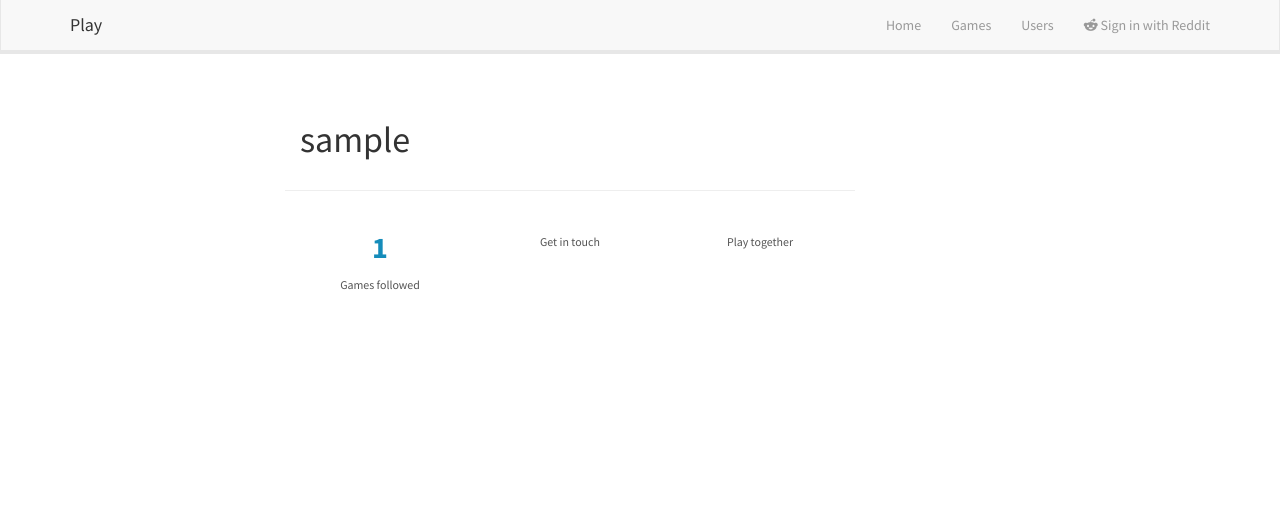
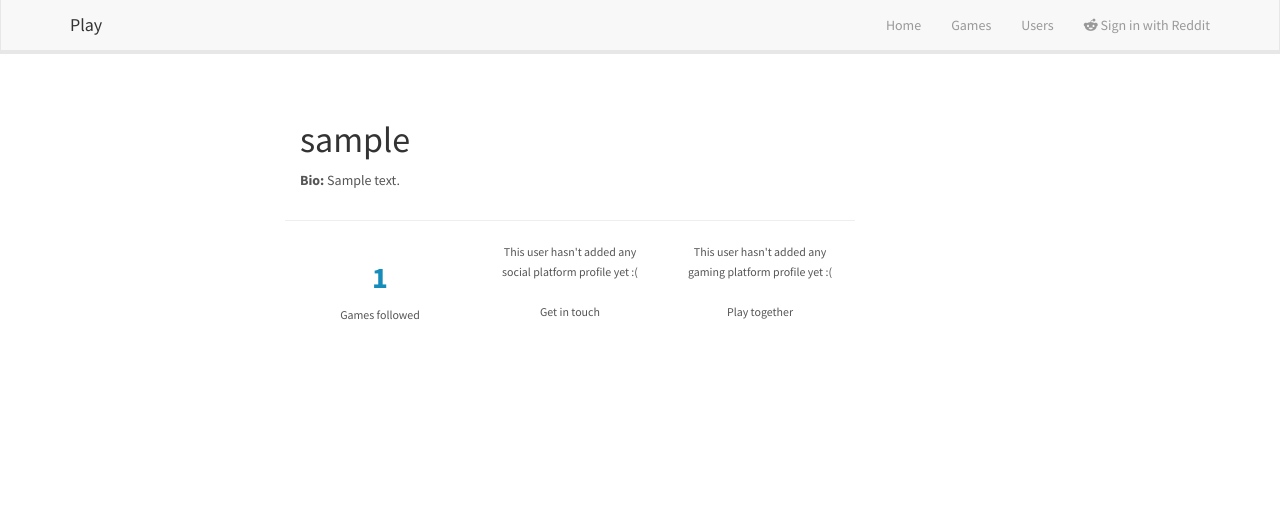
Before and after one commit to fossabot/italygames-play, a Flask app: template app/templates/users/user.html in a window 1280 px wide. Shown: the top 519 px of the page. Run offline with Flask 2, Linux system fonts and the light colour scheme; tables that the repository leaves empty hold one stand-in row (values such as "Sample post"); the template is opened without the code that fills it: values that come from a table or form of the project are taken from there, most other values are stand-ins (such as "Sample title", 1, 10 or a date in 2020); parts of the project's set-up code (start-up, migrations or seed data) failed here and were passed over; some libraries are stand-ins or nearby versions.

Commit message:
fix bug where current user info would've been displayed in user profile, add sad message if user hasn't set up any social username yet

```diff
--- a/app/templates/users/user.html
+++ b/app/templates/users/user.html
@@ -9,8 +9,8 @@
               <div class="col-sm-12">
                 <div class="col-xs-12 col-sm-12">
                   <h1>{{ user.username }}</h1>
-                  {% if current_user.bio %}
-                  <p><strong>Bio: </strong> {{ current_user.bio }}</p>
+                  {% if user.bio %}
+                  <p><strong>Bio: </strong> {{ user.bio }}</p>
                   {% endif %}
                 </div>
               </div>
@@ -35,11 +35,14 @@
                       <i class="fa fa-telegram"></i></a>
                     <a href="#" class="btn btn-social-icon btn-discord">
                       <i class="fa fa-simplybuilt"></i></a> -->
-                  {% set socials = current_user.get_socials_dict() %}
+                  {% set socials = user.get_socials_dict() %}
                   <dl class="dl-horizontal dl-profile">
-                  {% if socials['Telegram'] %}<dt>Telegram</dt><dd>{{ socials['Telegram'] }}</dd>{% endif %}
-                  {% if socials['Discord'] %}<dt>Discord</dt><dd>{{ socials['Discord'] }}</dd>{% endif %}
-                  {% if socials['Reddit'] %}<dt>Reddit</dt><dd>{{ socials['Reddit'] }}</dd>{% endif %}
+                    {% if socials['Telegram'] %}<dt>Telegram</dt><dd>{{ socials['Telegram'] }}</dd>{% endif %}
+                    {% if socials['Discord'] %}<dt>Discord</dt><dd>{{ socials['Discord'] }}</dd>{% endif %}
+                    {% if socials['Reddit'] %}<dt>Reddit</dt><dd>{{ socials['Reddit'] }}</dd>{% endif %}
+                    {% if not (socials['Telegram'] or socials['Discord'] or socials['Reddit']) %}
+                      <small>This user hasn't added any social platform profile yet :(</small>
+                    {% endif %}
                   </dl>
                 <p><small>Get in touch</small></p>
                 </div>
@@ -48,8 +51,11 @@
                     {% if socials['Steam'] %}<dt>Steam</dt><dd>{{ socials['Steam'] }}</dd>{% endif %}
                     {% if socials['Origin'] %}<dt>Origin</dt><dd>{{ socials['Origin'] }}</dd>{% endif %}
                     {% if socials['Blizzard'] %}<dt>Blizzard</dt><dd>{{ socials['Blizzard'] }}</dd>{% endif %}
+                    {% if not (socials['Steam'] or socials['Origin'] or socials['Blizzard']) %}
+                        <small>This user hasn't added any gaming platform profile yet :(</small>
+                    {% endif %}
                   </dl>
-                  <p><small>Play together</small></p>
+                    <small>Play together</small>
                 </div>
               </div>
             </div>
```
